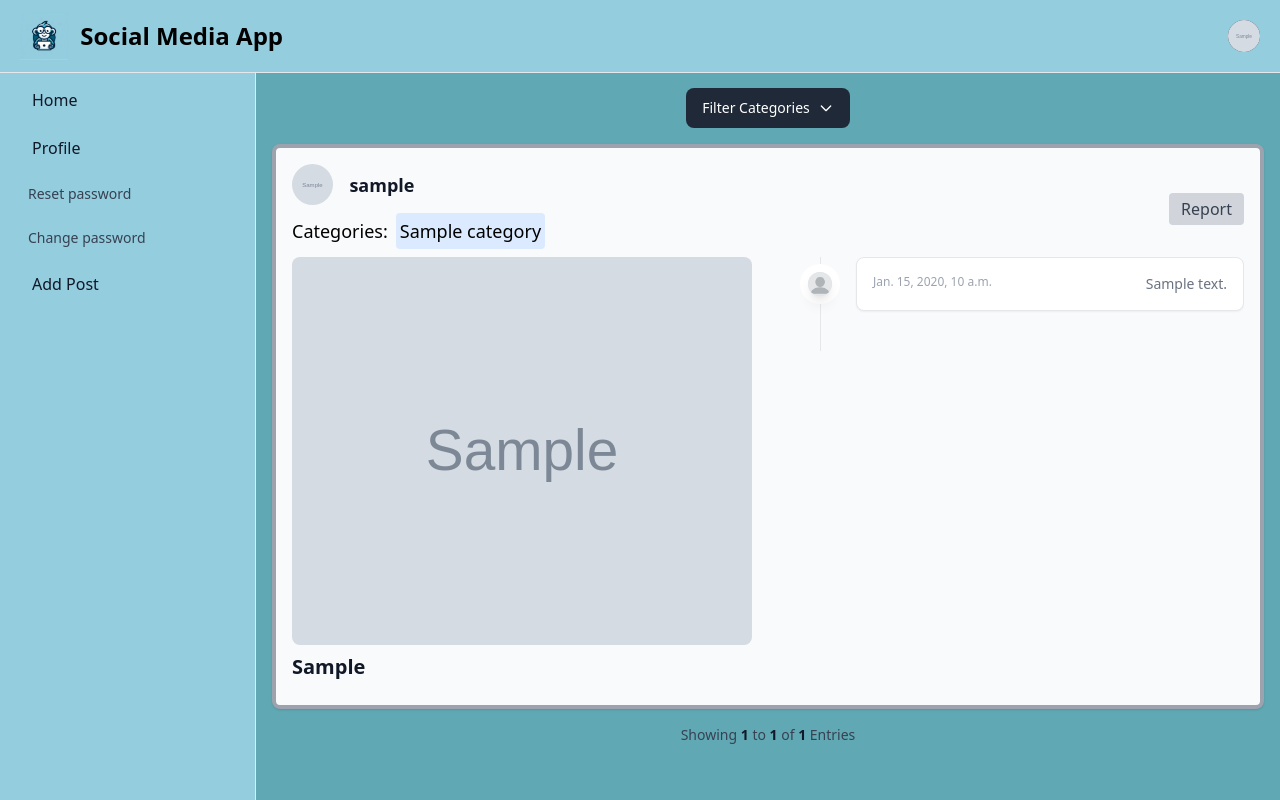
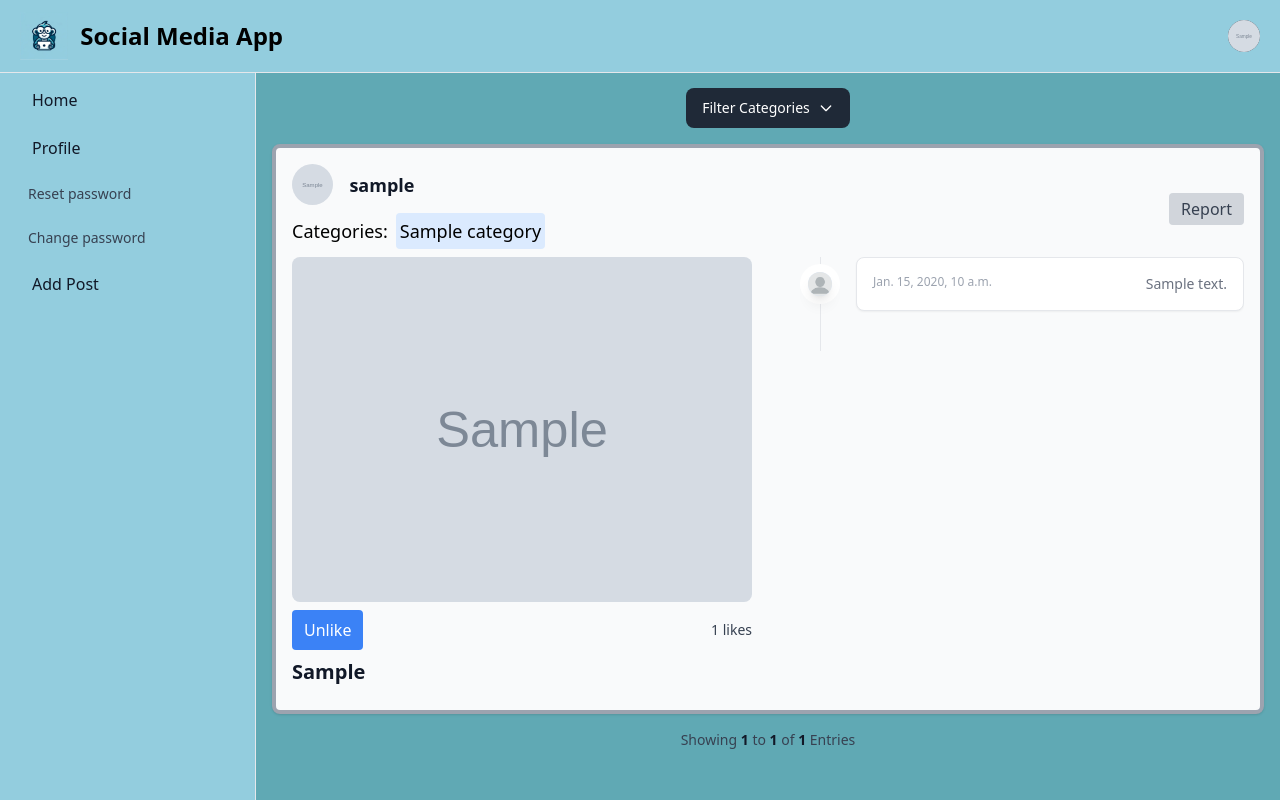
Before and after one commit to slmbakkenes/RampUpSocialMediaApp, a Django app: page / in a window 1280 px wide. Run offline with Django 5.2, Linux system fonts and the light colour scheme; a user stored in the database is signed in; tables that the repository leaves empty hold one stand-in row (values such as "Sample post"); grey boxes marked "Sample" are stand-in pictures; style sheets or scripts are compiled from the project's sources; some libraries are stand-ins or nearby versions.

Commit message:
Added like button
Like button added

```diff
--- a/blog/views.py
+++ b/blog/views.py
@@ -1,24 +1,29 @@
+# views.py
+from blog import models
 from blog.forms import ProfileForm
 from forms.user_create_form import UserCreationForm
-from django.http import HttpResponseForbidden
+from django.http import HttpResponseForbidden, HttpResponseRedirect, JsonResponse
 from django.shortcuts import get_object_or_404, render, redirect
-from django.urls import reverse_lazy
+from django.urls import reverse_lazy, reverse
 from django.views.generic import CreateView, ListView, TemplateView, UpdateView, DeleteView, DetailView
 from django.contrib.auth.decorators import login_required
 from django.contrib.auth.mixins import LoginRequiredMixin
-from blog.models import Post, Comment, Follow, User, Profile, Category, CategoryPost
+from blog.models import Post, Comment, Follow, User, Profile, Category, CategoryPost, LikePost
 from forms.post_form import PostForm
+
 
 # Home view that requires login
 class HomeView(LoginRequiredMixin, TemplateView):
     template_name = 'index.html'
     login_url = 'login'  # Redirect to login if not authenticated
 
+
 # Sign-up view for creating a new user
 class SignUpView(CreateView):
     form_class = UserCreationForm
     success_url = reverse_lazy("login")
     template_name = "registration/signup.html"
+
 
 # View for the "For You" page showing posts from followed users
 class ForYouPageView(LoginRequiredMixin, ListView):
@@ -38,8 +43,6 @@ class ForYouPageView(LoginRequiredMixin, ListView):
         if categories:
             queryset = queryset.filter(categorypost__category__id__in=categories).distinct()
 
-
-
         return queryset.order_by("-created_at")
 
     def get_context_data(self, **kwargs):
@@ -48,7 +51,10 @@ class ForYouPageView(LoginRequiredMixin, ListView):
         context['categoryPosts'] = CategoryPost.objects.all()
         context['categories'] = Category.objects.all()
         context['checked'] = self.request.GET.getlist('categories')
+        liked_posts = LikePost.objects.filter(user=self.request.user).values_list('post_id', flat=True)
+        context['liked_posts'] = liked_posts
         return context
+
 
 # View for creating a new post
 class PostCreationView(LoginRequiredMixin, CreateView):
@@ -72,11 +78,13 @@ class PostCreationView(LoginRequiredMixin, CreateView):
         # Redirect to the user's profile using the username
         return reverse_lazy('profile', kwargs={'username': self.request.user.username})
 
+
 # View for listing all posts
 class ListPostsView(LoginRequiredMixin, ListView):
     model = Post
     template_name = 'list_posts.html'
     paginate_by = 15  # You can adjust this as needed
+
 
 # View for updating a post
 class PostUpdateView(LoginRequiredMixin, UpdateView):
@@ -86,6 +94,7 @@ class PostUpdateView(LoginRequiredMixin, UpdateView):
 
     def get_success_url(self):
         return reverse_lazy('profile', kwargs={'user_id': self.request.user.id})
+
 
 # View for deleting a post
 @login_required
@@ -101,6 +110,32 @@ class PostDeleteView(LoginRequiredMixin, DeleteView):
         if post.user != request.user:
             return HttpResponseForbidden()  # Prevent unauthorized deletions
         return super().dispatch(request, *args, **kwargs)
+
+
+@login_required
+def like_post(request):
+    if request.method == 'POST' and request.headers.get('X-Requested-With') == 'XMLHttpRequest':
+        post_id = request.POST.get('post_id')
+        post = get_object_or_404(Post, id=post_id)
+        like = LikePost.objects.filter(post=post, user=request.user).first()
+        liked = False
+
+        if like:
+            like.delete()
+            post.no_of_likes -= 1
+            post.save()
+        else:
+            new_like = LikePost(post=post, user=request.user)
+            new_like.save()
+            post.no_of_likes += 1
+            post.save()
+            liked = True
+
+        return JsonResponse({
+            'liked': liked,
+            'no_of_likes': post.no_of_likes,
+        })
+    return JsonResponse({'error': 'Invalid request'}, status=400)
 
 
 class ProfileDetailView(LoginRequiredMixin, DetailView):
--- a/ramp_up_project/urls.py
+++ b/ramp_up_project/urls.py
@@ -27,30 +27,35 @@ from blog.views import (
     PostUpdateView,
     ProfileDetailView,
     ProfileUpdateView,
+    like_post,
 )
 
 urlpatterns = [
-    # Admin site
-    path('admin/', admin.site.urls),
-    path('admin_tools_stats/', include('admin_tools_stats.urls')),
+                  # Admin site
+                  path('admin/', admin.site.urls),
+                  path('admin_tools_stats/', include('admin_tools_stats.urls')),
 
-    # Authentication views
-    path('login/', auth_views.LoginView.as_view(template_name='registration/login.html'), name='login'),
-    path('signup/', SignUpView.as_view(), name='signup'),
+                  # Authentication views
+                  path('login/', auth_views.LoginView.as_view(template_name='registration/login.html'), name='login'),
+                  path('signup/', SignUpView.as_view(), name='signup'),
 
-    # Main views
-    path('', ForYouPageView.as_view(), name='foryoupage'),  # For You page
-    path('foryoupage/', ForYouPageView.as_view(), name='foryoupage_redirect'),  # Redirect to For You page
+                  # Main views
+                  path('', ForYouPageView.as_view(), name='foryoupage'),  # For You page
+                  path('foryoupage/', ForYouPageView.as_view(), name='foryoupage_redirect'),  # Redirect to For You page
 
-    # Post management
-    path('create_post/', PostCreationView.as_view(), name='create_post'),  # Create a post
-    path('posts/', ListPostsView.as_view(), name='list_posts'),  # List all posts
-    path('update_post/<uuid:pk>/', PostUpdateView.as_view(), name='update_post'),  # Update a post
+                  # Post management
+                  path('create_post/', PostCreationView.as_view(), name='create_post'),  # Create a post
+                  path('posts/', ListPostsView.as_view(), name='list_posts'),  # List all posts
+                  path('update_post/<uuid:pk>/', PostUpdateView.as_view(), name='update_post'),  # Update a post
 
-    # Profile view
-    path('profile/<str:username>/', ProfileDetailView.as_view(), name='profile'),
-    path('profile/<str:username>/update/', ProfileUpdateView.as_view(), name='profile_update'),
+                  # Profile view
+                  path('profile/<str:username>/', ProfileDetailView.as_view(), name='profile'),
+                  path('profile/<str:username>/update/', ProfileUpdateView.as_view(), name='profile_update'),
 
-    # Default authentication URLs (includes password reset, etc.)
-    path('accounts/', include('django.contrib.auth.urls')),
-] + static(settings.MEDIA_URL, document_root=settings.MEDIA_ROOT)
+                  # Like Post URL
+                  path('post/<uuid:post_id>/like/', like_post, name='like_post'),
+                  path('ajax/like/', like_post, name='ajax_like_post'),
+
+                  # Default authentication URLs (includes password reset, etc.)
+                  path('accounts/', include('django.contrib.auth.urls')),
+              ] + static(settings.MEDIA_URL, document_root=settings.MEDIA_ROOT)
--- a/templates/_base.html
+++ b/templates/_base.html
@@ -20,6 +20,48 @@
 </head>
 
 <body style="background-color: #60A9B4;">
+<!-- Add jQuery -->
+<script src="https://code.jquery.com/jquery-3.6.0.min.js"></script>
+
+<script>
+    $(document).ready(function () {
+        // When the like button is pressed, prevent the form from being submitted in the usual way
+        $('.like-form').submit(function (e) {
+            e.preventDefault();  // Prevent the form from reloading the page
+
+            const form = $(this);  // Reference to the current form
+            const post_id = form.data('post-id');  // Get the post_id from the data attribute
+            const csrf_token = form.find('input[name="csrfmiddlewaretoken"]').val();  // Get the CSRF token
+
+            // Start AJAX request
+            $.ajax({
+                type: 'POST',
+                url: "{% url 'ajax_like_post' %}",  // Django URL for the like/unlike action
+                data: {
+                    'post_id': post_id,
+                    'csrfmiddlewaretoken': csrf_token,
+                },
+                success: function (response) {
+                    // Process the response: Update the like/unlike button and the number of likes
+                    const likeButton = form.find('button');
+                    const likesCount = form.next('.likes-count');  // The likes count next to the form
+
+                    if (response.liked) {
+                        likeButton.text('Unlike');  // Change the text to 'Unlike' if the user has liked the post
+                    } else {
+                        likeButton.text('Like');  // Change the text to 'Like' if the user has unliked the post
+                    }
+
+                    // Update the number of likes
+                    likesCount.text(response.no_of_likes + ' likes');
+                },
+                error: function (response) {
+                    console.error('Error:', response);  // Log any errors
+                }
+            });
+        });
+    });
+</script>
 <!-- Navbar -->
 <nav class="fixed top-0 z-50 w-full border-b border-gray-200 dark:border-gray-700" style="background-color: #93CDDE;">
     <div class="px-3 py-3 lg:px-5 lg:pl-3">
--- a/templates/index.html
+++ b/templates/index.html
@@ -97,6 +97,25 @@
                          src="/media/post_images/blank-post-picture.png"
                             {% endif %}
                          alt="Post Image">
+
+                    <!-- Like buttons -->
+                    <div class="flex items-center justify-between mt-2">
+                        <!-- AJAX Like form -->
+                        <form class="like-form" data-post-id="{{ post.id }}" method="POST">
+                            {% csrf_token %}
+                            <button type="submit" class="px-3 py-2 bg-blue-500 text-white rounded hover:bg-blue-600">
+                                {% if post.id in liked_posts %}
+                                    Unlike
+                                {% else %}
+                                    Like
+                                {% endif %}
+                            </button>
+                        </form>
+
+                        <!-- Total number of likes -->
+                        <p class="likes-count text-sm text-gray-700 dark:text-white">{{ post.no_of_likes }} likes</p>
+                    </div>
+
                     <h2 class="min-h-fit py-2 text-xl font-bold text-gray-900 dark:text-white content-center overflow-y-auto text-ellipsis">{{ post.caption }}</h2>
                 </div>
 
@@ -143,7 +162,10 @@
             {% if page_obj.paginator.num_pages > 1 %}
                 <div class="inline-flex mt-2">
                     <a class="flex items-center justify-center px-3 h-8 text-sm font-medium text-white bg-gray-800 rounded-s hover:bg-gray-900 dark:bg-gray-800 dark:border-gray-700 dark:text-gray-400 dark:hover:bg-gray-700 dark:hover:text-white"
-                        href="?page={% if page_obj.has_previous %}{{ page_obj.previous_page_number }}{% else %}{{ page_obj.start_index }}{% endif %}">
+                       href="?page=
+
+
+                               {% if page_obj.has_previous %}{{ page_obj.previous_page_number }}{% else %}{{ page_obj.start_index }}{% endif %}">
                         <svg class="w-3.5 h-3.5 me-2 rtl:rotate-180" aria-hidden="true"
                              xmlns="http://www.w3.org/2000/svg"
                              fill="none" viewBox="0 0 14 10">
@@ -153,7 +175,10 @@
                         Prev
                     </a>
                     <a class="flex items-center justify-center px-3 h-8 text-sm font-medium text-white bg-gray-800 border-0 border-s border-gray-700 rounded-e hover:bg-gray-900 dark:bg-gray-800 dark:border-gray-700 dark:text-gray-400 dark:hover:bg-gray-700 dark:hover:text-white"
-                        href="?page={% if page_obj.has_next %}{{ page_obj.next_page_number }}{% else %}{{ page_obj.end_index }}{% endif %}">
+                       href="?page=
+
+
+                               {% if page_obj.has_next %}{{ page_obj.next_page_number }}{% else %}{{ page_obj.end_index }}{% endif %}">
                         Next
                         <svg class="w-3.5 h-3.5 ms-2 rtl:rotate-180" aria-hidden="true"
                              xmlns="http://www.w3.org/2000/svg"
```
Also changed, not shown: package-lock.json.
